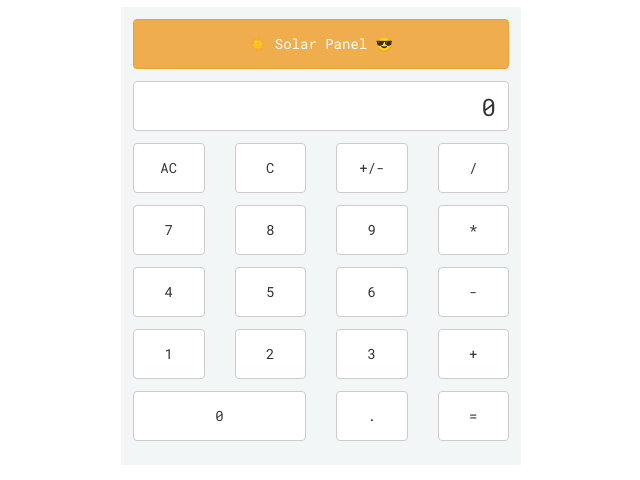
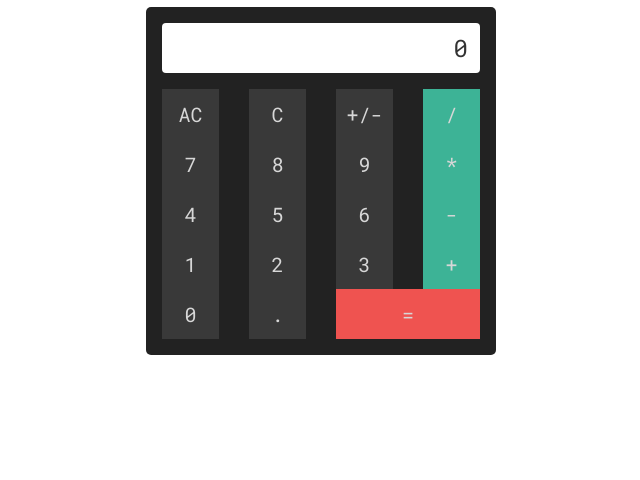
Before and after one commit to melanieps1/js-calculator, a website: page app/index.html in a window 1280 px wide. Shown: the part 68-548 px from the top of the page, without its empty margins (319-959 px from the left). Drawn offline with nearby package versions, Linux system fonts and the light colour scheme.

Commit message:
started flat design styling tweaks

```diff
--- a/app/index.html
+++ b/app/index.html
@@ -21,79 +21,74 @@
 
 		<div class="row">
 			<div class="col-xs-12">
-				<button class="btn btn-warning calc-btn" id="solarPanel">☀️ Solar Panel 😎</button>
-			</div>
-		</div>
-		<div class="row">
-			<div class="col-xs-12">
 				<div id="display" class="calc-display"></div>
 			</div>
 		</div>
 		<div class="row">
 				<div class="col-xs-3">
-					<button class="btn btn-default calc-btn key allclear">AC</button>
+					<button class="calc-btn key allclear">AC</button>
 				</div>
 				<div class="col-xs-3">
-					<button class="btn btn-default calc-btn key clear">C</button>
+					<button class="calc-btn key clear">C</button>
 				</div>
 				<div class="col-xs-3">
-					<button class="btn btn-default calc-btn key sign">+/-</button>
+					<button class="calc-btn key sign">+/-</button>
 				</div>
 				<div class="col-xs-3">
-					<button class="btn btn-default calc-btn key operator">/</button>
+					<button class="calc-btn-op key operator">/</button>
 				</div>
 		</div>
 		<div class="row">
 				<div class="col-xs-3">
-					<button class="btn btn-default calc-btn key numeric">7</button>
+					<button class="calc-btn key numeric">7</button>
 				</div>
 				<div class="col-xs-3">
-					<button class="btn btn-default calc-btn key numeric">8</button>
+					<button class="calc-btn key numeric">8</button>
 				</div>
 				<div class="col-xs-3">
-					<button class="btn btn-default calc-btn key numeric">9</button>
+					<button class="calc-btn key numeric">9</button>
 				</div>
 				<div class="col-xs-3">
-					<button class="btn btn-default calc-btn key operator">*</button>
+					<button class="calc-btn-op key operator">*</button>
 				</div>
 		</div>
 		<div class="row">
 				<div class="col-xs-3">
-					<button class="btn btn-default calc-btn key numeric">4</button>
+					<button class="calc-btn key numeric">4</button>
 				</div>
 				<div class="col-xs-3">
-					<button class="btn btn-default calc-btn key numeric">5</button>
+					<button class="calc-btn key numeric">5</button>
 				</div>
 				<div class="col-xs-3">
-					<button class="btn btn-default calc-btn key numeric">6</button>
+					<button class="calc-btn key numeric">6</button>
 				</div>
 				<div class="col-xs-3">
-					<button class="btn btn-default calc-btn key operator">-</button>
+					<button class="calc-btn-op key operator">-</button>
 				</div>
 		</div>
 		<div class="row">
 				<div class="col-xs-3">
-					<button class="btn btn-default calc-btn key numeric">1</button>
+					<button class="calc-btn key numeric">1</button>
 				</div>
 				<div class="col-xs-3">
-					<button class="btn btn-default calc-btn key numeric">2</button>
+					<button class="calc-btn key numeric">2</button>
 				</div>
 				<div class="col-xs-3">
-					<button class="btn btn-default calc-btn key numeric">3</button>
+					<button class="calc-btn key numeric">3</button>
 				</div>
 				<div class="col-xs-3">
-					<button class="btn btn-default calc-btn key operator">+</button>
+					<button class="calc-btn-op key operator">+</button>
 				</div>
 		</div>
 		<div class="row">
-				<div class="col-xs-6">
-					<button class="btn btn-default calc-btn-2x key numeric">0</button>
+				<div class="col-xs-3">
+					<button class="calc-btn key numeric">0</button>
 				</div>
 				<div class="col-xs-3">
-					<button class="btn btn-default calc-btn key decimal">.</button>
+					<button class="calc-btn key decimal">.</button>
 				</div>
-				<div class="col-xs-3">
-					<button class="btn btn-default calc-btn key calculate">=</button>
+				<div class="col-xs-6">
+					<button class="calc-btn-2x key calculate">=</button>
 				</div>
 		</div>
 	</div>
--- a/app/style.css
+++ b/app/style.css
@@ -9,21 +9,23 @@ h1, h2, h3, h4, h5, h6 {
   padding-bottom: 12px;
 }
 
-.row {
-	margin-bottom: 12px;
-	margin-bottom: 12px;
-}
-
 .calculator {
-	background-color: #f3f6f7;
+	background-color: #222;
+	border-radius: 5px;
 	margin: auto;
-	max-width: 400px;
+	max-width: 350px;
 	min-width: 300px;
-	padding: 12px;
+	padding: 16px;
 	text-align: center;
 }
 
 .calc-btn {
+	height: 50px;
+	min-width: 50px;
+	width: 100%;
+}
+
+.calc-btn-op {
 	height: 50px;
 	min-width: 50px;
 	width: 100%;
@@ -37,16 +39,56 @@ h1, h2, h3, h4, h5, h6 {
 
 .calc-display {
 	background-color: #fff;
-	border: 1px solid #ccc;
+	/*border: 1px solid #ccc;*/
 	border-radius: 4px;
 	display: inline-block;
 	font-weight: normal;
 	font-size: 24px;
 	height: 50px;
-	margin-bottom: 0;
+	margin-bottom: 16px;
 	padding: 8px 12px;
 	text-align: right;
 	vertical-align: middle;
 	white-space: nowrap;
 	width: 100%;
 }
+
+.operator {
+	background-color: #3db396;
+	border: none;
+	color: #d7d7d7;
+	font-size: 20px;
+}
+
+.operator:hover {
+	background-color: #2d9e88;
+}
+
+.calculate {
+	background-color: #ef5350;
+	border: none;
+	color: #d7d7d7;
+	font-size: 20px;
+}
+
+.calculate:hover {
+	background-color: #db3936;
+}
+
+.calc-btn {
+	background-color: #393939;
+	/*border: 0.5px solid #d7d7d7;*/
+	border: none;
+	color: #d7d7d7;
+	font-size: 20px;
+	padding: none;
+}
+
+.calc-btn:hover {
+	background-color: #222;
+	color: #d7d7d7;
+}
+
+.col-xs-3 .col-xs-6 {
+	margin: 0px;
+}
```
